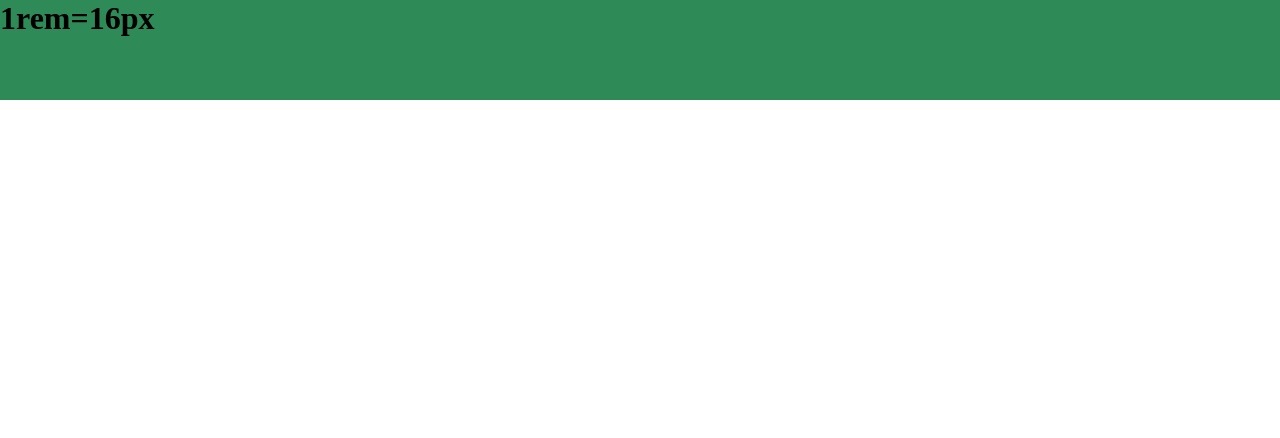
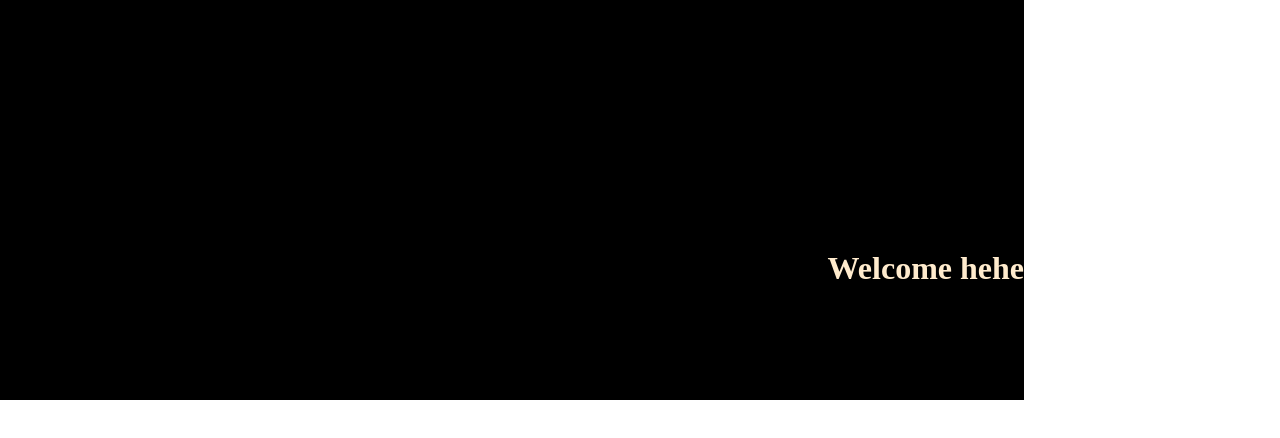
Before and after one commit to srsahana/css, a plain HTML site: page index.html in a window 1280 px wide. Drawn offline with Linux system fonts and the light colour scheme.

Commit message:
position caveat

```diff
--- a/index.html
+++ b/index.html
@@ -10,20 +10,22 @@
             padding: 0px;
             margin: 0px;
             box-sizing: border-box;
-            text-decoration: double;
+
         }
+        h1{
+            background-color: black;
+            color: blanchedalmond;
+            height: 50vh;
+            text-align: right;
+            padding-top: 250px;
 
-        .parent{
-            height: 100px;
-            background-color: seagreen;
-            font-size: 1rem;
+            width: 80vw;
         }
 
 
     </style>
 </head>
 <body>
-    <div class="parent"><h1>1rem=16px</h1>
-    </div>
+    <h1>Welcome hehe</h1>
 </body>
 </html>
```
